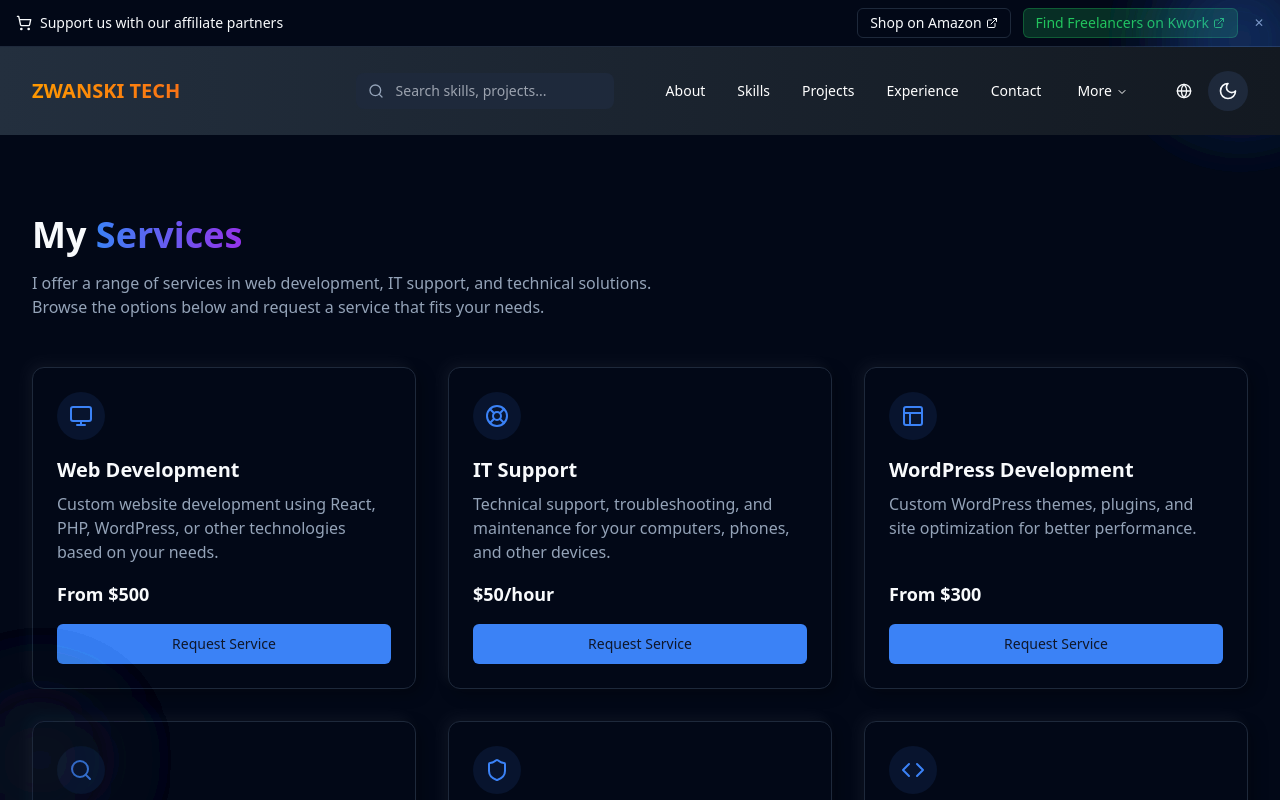
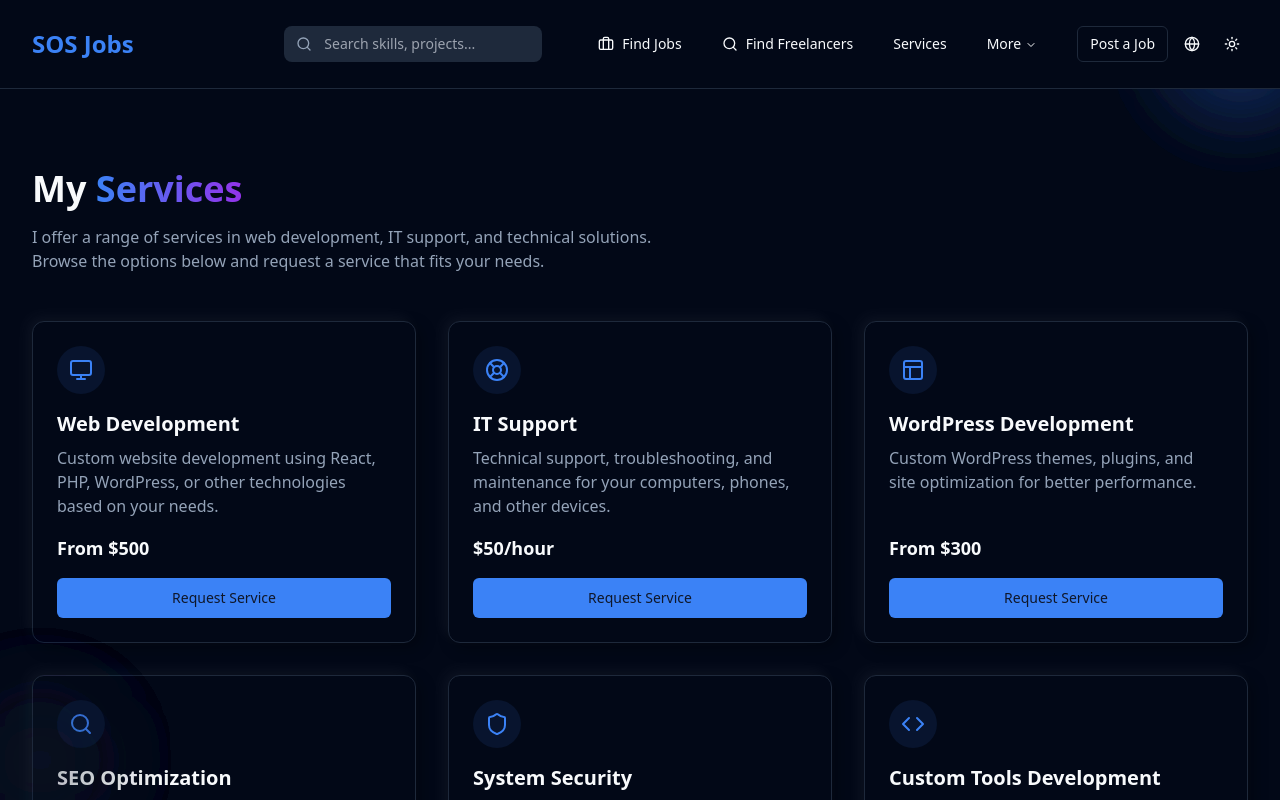
Before and after one commit to zwanski2019/ibrahim-mohamed-portfolio-website, a React (Vite) app: page /services in a window 1280 px wide. Shown: the top 800 px of the page. Built offline with nearby package versions, Linux system fonts and the light colour scheme.

Commit message:
Refactor: Update header/navbar for SOS Jobs
- Update navbar branding and navigation to reflect SOS Jobs platform.
- Fix the theme toggle.
- Update navigation structure with correct routing links.
- Remove affiliate banner.
- Ensure responsive design.

```diff
--- a/src/components/AffiliateProgram.tsx
+++ b/src/components/AffiliateProgram.tsx
@@ -1,6 +1,6 @@
 
 import { useState } from "react";
-import { ShoppingCart, ExternalLink } from "lucide-react";
+import { ShoppingCart, ExternalLink, X } from "lucide-react";
 
 export default function AffiliateProgram() {
   const [showAffiliate, setShowAffiliate] = useState(true);
@@ -8,31 +8,24 @@ export default function AffiliateProgram() {
   if (!showAffiliate) return null;
 
   return (
-    <div className="w-full bg-zwansave-500/10 border-b border-zwansave-500/20">
+    <div className="w-full bg-primary/10 border-b border-primary/20">
       <div className="container mx-auto py-2 px-4">
         <div className="flex flex-col sm:flex-row items-center justify-between gap-2">
           <div className="flex items-center gap-2">
-            <ShoppingCart size={16} className="text-zwansave-500 shrink-0" />
-            <p className="text-sm font-medium text-center sm:text-left">Support us with our affiliate partners</p>
+            <ShoppingCart size={16} className="text-primary shrink-0" />
+            <p className="text-sm font-medium text-center sm:text-left">
+              Support our platform through our partners
+            </p>
           </div>
 
           <div className="flex items-center gap-3 flex-wrap justify-center">
             <a
-              href="https://amzn.to/429a1kO"
-              target="_blank"
-              rel="noopener noreferrer sponsored"
-              className="text-xs sm:text-sm px-3 py-1 bg-zwansave-500/20 text-zwansave-500 rounded-md hover:bg-zwansave-500/30 transition-colors border border-zwansave-500/30 flex items-center gap-1"
-            >
-              Shop on Amazon <ExternalLink size={12} />
-            </a>
-
-            <a
               href="https://kwork.com?ref=15601385"
               target="_blank"
               rel="noopener noreferrer sponsored"
-              className="text-xs sm:text-sm px-3 py-1 bg-green-500/20 text-green-500 rounded-md hover:bg-green-500/30 transition-colors border border-green-500/30 flex items-center gap-1"
+              className="text-xs sm:text-sm px-3 py-1 bg-primary/20 text-primary rounded-md hover:bg-primary/30 transition-colors border border-primary/30 flex items-center gap-1"
             >
-              Find Freelancers on Kwork <ExternalLink size={12} />
+              Find Services on Kwork <ExternalLink size={12} />
             </a>
 
             <button
@@ -40,7 +33,7 @@ export default function AffiliateProgram() {
               className="text-xs text-muted-foreground hover:text-foreground ml-1"
               aria-label="Close affiliate banner"
             >
-              ✕
+              <X size={12} />
             </button>
           </div>
         </div>
--- a/src/components/Navbar.tsx
+++ b/src/components/Navbar.tsx
@@ -1,5 +1,6 @@
+
 import { useState, useEffect } from "react";
-import { Menu, X, ChevronDown, Sparkles, MessageCircle, ShoppingCart, ExternalLink } from "lucide-react";
+import { Menu, X, ChevronDown, Briefcase, MessageCircle, Search } from "lucide-react";
 import { ThemeToggle } from "./ThemeToggle";
 import { SearchBar } from "./SearchBar";
 import { LanguageSelector } from "./LanguageSelector";
@@ -13,13 +14,13 @@ import {
   NavigationMenuTrigger,
   navigationMenuTriggerStyle,
 } from "@/components/ui/navigation-menu";
+import { Button } from "@/components/ui/button";
 import { cn } from "@/lib/utils";
 import { Link } from "react-router-dom";
 
 export default function Navbar() {
   const [isOpen, setIsOpen] = useState(false);
   const [scrolled, setScrolled] = useState(false);
-  const [showAffiliate, setShowAffiliate] = useState(true);
   const { t } = useLanguage();
 
   useEffect(() => {
@@ -38,86 +39,35 @@ export default function Navbar() {
     };
   }, []);
 
-  const navigation = [
-    { name: t('nav.about'), href: "#about" },
-    { name: t('nav.skills'), href: "#skills" },
-    { name: t('nav.projects'), href: "#projects" },
-    { name: t('nav.experience'), href: "#experience" },
-    { name: t('nav.contact'), href: "#contact" },
+  const mainNavigation = [
+    { name: "Find Jobs", href: "/jobs", icon: Briefcase },
+    { name: "Find Freelancers", href: "/freelancers", icon: Search },
+    { name: "Services", href: "/services", icon: null },
   ];
 
-  const scrollToSection = (href: string) => {
-    const element = document.querySelector(href);
-    if (element) {
-      element.scrollIntoView({ behavior: "smooth" });
-      setIsOpen(false);
-    }
-  };
-
   return (
-    <>
-      {showAffiliate && (
-        <div className="w-full bg-zwansave-500/10 border-b border-zwansave-500/20">
-          <div className="container mx-auto py-2 px-4">
-            <div className="flex flex-col sm:flex-row items-center justify-between gap-2">
-              <div className="flex items-center gap-2">
-                <ShoppingCart size={16} className="text-zwansave-500 shrink-0" />
-                <p className="text-sm font-medium text-center sm:text-left">Support us with our affiliate partners</p>
-              </div>
-
-              <div className="flex items-center gap-3 flex-wrap justify-center">
-                <a
-                  href="https://amzn.to/429a1kO"
-                  target="_blank"
-                  rel="noopener noreferrer sponsored"
-                  className="text-xs sm:text-sm px-3 py-1 bg-zwansave-500/20 text-zwansave-500 rounded-md hover:bg-zwansave-500/30 transition-colors border border-zwansave-500/30 flex items-center gap-1"
-                >
-                  Shop on Amazon <ExternalLink size={12} />
-                </a>
-
-                <a
-                  href="https://kwork.com?ref=15601385"
-                  target="_blank"
-                  rel="noopener noreferrer sponsored"
-                  className="text-xs sm:text-sm px-3 py-1 bg-green-500/20 text-green-500 rounded-md hover:bg-green-500/30 transition-colors border border-green-500/30 flex items-center gap-1"
-                >
-                  Find Freelancers on Kwork <ExternalLink size={12} />
-                </a>
-
-                <button
-                  onClick={() => setShowAffiliate(false)}
-                  className="text-xs text-muted-foreground hover:text-foreground ml-1"
-                  aria-label="Close affiliate banner"
-                >
-                  ✕
-                </button>
-              </div>
-            </div>
-          </div>
-        </div>
-      )}
-
     <header
       className={cn(
-          "sticky top-0 left-0 right-0 z-50 transition-all duration-200",
+        "sticky top-0 left-0 right-0 z-50 transition-all duration-200 border-b",
         scrolled
-            ? "py-2 bg-[#131921]/95 backdrop-blur-lg shadow-md border-b border-[#232f3e]/50"
-            : "py-3 bg-gradient-to-r from-[#232f3e] to-[#131921]",
-          isOpen ? "h-auto" : "h-auto"
+          ? "py-2 bg-background/95 backdrop-blur-lg shadow-md"
+          : "py-3 bg-background"
       )}
     >
       <div className="container mx-auto px-4 lg:px-8">
         <nav className="flex items-center justify-between h-16">
+          {/* Logo */}
           <div className="flex items-center">
             <Link
               to="/"
-                className="text-xl font-bold bg-gradient-to-r from-[#f90] to-[#f97316] text-transparent bg-clip-text"
-                aria-label="Zwanski Tech - Web Developer"
+              className="text-2xl font-bold text-primary hover:text-primary/80 transition-colors"
+              aria-label="SOS Jobs - Job Marketplace"
             >
-                ZWANSKI TECH
+              SOS Jobs
             </Link>
           </div>
 
+          {/* Desktop Navigation */}
           <div className="hidden lg:flex items-center space-x-6">
             <div className="mr-4">
               <SearchBar />
@@ -125,50 +75,36 @@ export default function Navbar() {
 
             <NavigationMenu>
               <NavigationMenuList className="space-x-2">
-                  {navigation.map((item) => (
+                {mainNavigation.map((item) => (
                   <NavigationMenuItem key={item.name}>
-                      <NavigationMenuLink
-                        onClick={(e) => {
-                          e.preventDefault();
-                          scrollToSection(item.href);
-                        }}
-                        href={item.href}
+                    <NavigationMenuLink asChild>
+                      <Link
+                        to={item.href}
                         className={cn(
                           navigationMenuTriggerStyle(),
-                          "bg-transparent hover:bg-white/10 text-white px-3 py-2"
+                          "bg-transparent hover:bg-accent/50 px-4 py-2 flex items-center gap-2"
                         )}
                       >
+                        {item.icon && <item.icon className="h-4 w-4" />}
                         {item.name}
+                      </Link>
                     </NavigationMenuLink>
                   </NavigationMenuItem>
                 ))}
 
                 <NavigationMenuItem>
-                    <NavigationMenuTrigger className="bg-transparent hover:bg-white/10 text-white">
-                      {t('nav.more')}
+                  <NavigationMenuTrigger className="bg-transparent hover:bg-accent/50">
+                    More
                   </NavigationMenuTrigger>
                   <NavigationMenuContent>
-                      <ul className="w-[200px] gap-2 p-4 bg-[#131921] border border-[#232f3e]/50">
-                        <li>
-                          <NavigationMenuLink asChild>
-                            <Link
-                              to="/services"
-                              className="block p-2 hover:bg-[#232f3e] rounded-md text-white"
-                            >
-                              {t('nav.services')}
-                            </Link>
-                          </NavigationMenuLink>
-                        </li>
+                    <ul className="w-[200px] gap-2 p-4 bg-background border border-border">
                       <li>
                         <NavigationMenuLink asChild>
                           <Link
                             to="/newsletter"
-                              className="block p-2 hover:bg-[#232f3e] rounded-md text-white"
+                            className="block p-2 hover:bg-accent rounded-md"
                           >
-                              <div className="flex items-center gap-1">
-                                <Sparkles className="h-3 w-3 text-[#f90]" />
                             Newsletter
-                              </div>
                           </Link>
                         </NavigationMenuLink>
                       </li>
@@ -176,41 +112,13 @@ export default function Navbar() {
                         <NavigationMenuLink asChild>
                           <Link
                             to="/chat"
-                              className="block p-2 hover:bg-[#232f3e] rounded-md text-white"
+                            className="block p-2 hover:bg-accent rounded-md"
                           >
-                              <div className="flex items-center gap-1">
-                                <MessageCircle className="h-3 w-3 text-[#f90]" />
+                            <div className="flex items-center gap-2">
+                              <MessageCircle className="h-4 w-4" />
                               Live Chat
                             </div>
                           </Link>
-                          </NavigationMenuLink>
-                        </li>
-                        <li>
-                          <NavigationMenuLink asChild>
-                            <a
-                              href="#playground"
-                              onClick={(e) => {
-                                e.preventDefault();
-                                scrollToSection("#playground");
-                              }}
-                              className="block p-2 hover:bg-[#232f3e] rounded-md text-white"
-                            >
-                              {t('playground.title')}
-                            </a>
-                          </NavigationMenuLink>
-                        </li>
-                        <li>
-                          <NavigationMenuLink asChild>
-                            <a
-                              href="#youtube"
-                              onClick={(e) => {
-                                e.preventDefault();
-                                scrollToSection("#youtube");
-                              }}
-                              className="block p-2 hover:bg-[#232f3e] rounded-md text-white"
-                            >
-                              {t('nav.youtube')}
-                            </a>
                         </NavigationMenuLink>
                       </li>
                     </ul>
@@ -220,17 +128,21 @@ export default function Navbar() {
             </NavigationMenu>
 
             <div className="flex items-center space-x-2 ml-4">
+              <Button variant="outline" size="sm" asChild>
+                <Link to="/post-job">Post a Job</Link>
+              </Button>
               <LanguageSelector />
               <ThemeToggle />
             </div>
           </div>
 
+          {/* Mobile Navigation */}
           <div className="flex items-center lg:hidden">
             <LanguageSelector />
             <ThemeToggle />
             <button
               onClick={() => setIsOpen(!isOpen)}
-                className="ml-2 p-2 rounded-md text-white hover:bg-white/10"
+              className="ml-2 p-2 rounded-md hover:bg-accent"
               aria-label="Toggle Menu"
             >
               {isOpen ? <X size={24} /> : <Menu size={24} />}
@@ -238,85 +150,56 @@ export default function Navbar() {
           </div>
         </nav>
 
+        {/* Mobile Menu */}
         {isOpen && (
           <div className="lg:hidden">
-              <div className="px-2 pt-2 pb-3 space-y-1 bg-[#131921]/95 backdrop-blur-lg shadow-lg border-t border-[#232f3e]/50">
+            <div className="px-2 pt-2 pb-3 space-y-1 bg-background/95 backdrop-blur-lg shadow-lg border-t">
               <div className="px-3 py-2">
                 <SearchBar />
               </div>
 
-                {navigation.map((item) => (
-                  <a
+              {mainNavigation.map((item) => (
+                <Link
                   key={item.name}
-                    onClick={(e) => {
-                      e.preventDefault();
-                      scrollToSection(item.href);
-                    }}
-                    href={item.href}
-                    className="block px-3 py-2 text-base font-medium text-white hover:text-[#f90] transition-colors"
+                  to={item.href}
+                  className="flex items-center gap-2 px-3 py-2 text-base font-medium hover:bg-accent rounded-md transition-colors"
+                  onClick={() => setIsOpen(false)}
                 >
+                  {item.icon && <item.icon className="h-4 w-4" />}
                   {item.name}
-                  </a>
+                </Link>
               ))}
 
-                <hr className="border-[#232f3e]/50 my-2" />
+              <hr className="border-border my-2" />
 
               <Link
-                  to="/services"
-                  className="block px-3 py-2 text-base font-medium text-white hover:text-[#f90] transition-colors"
+                to="/post-job"
+                className="block px-3 py-2 text-base font-medium hover:bg-accent rounded-md transition-colors"
                 onClick={() => setIsOpen(false)}
               >
-                  {t('nav.services')}
+                Post a Job
               </Link>
 
               <Link
                 to="/newsletter"
-                  className="block px-3 py-2 text-base font-medium text-white hover:text-[#f90] transition-colors"
+                className="block px-3 py-2 text-base font-medium hover:bg-accent rounded-md transition-colors"
                 onClick={() => setIsOpen(false)}
               >
-                  <div className="flex items-center gap-2">
-                    <Sparkles className="h-4 w-4 text-[#f90]" />
                 Newsletter
-                  </div>
               </Link>
 
               <Link
                 to="/chat"
-                  className="block px-3 py-2 text-base font-medium text-white hover:text-[#f90] transition-colors"
+                className="flex items-center gap-2 px-3 py-2 text-base font-medium hover:bg-accent rounded-md transition-colors"
                 onClick={() => setIsOpen(false)}
               >
-                  <div className="flex items-center gap-2">
-                    <MessageCircle className="h-4 w-4 text-[#f90]" />
+                <MessageCircle className="h-4 w-4" />
                 Live Chat
-                  </div>
               </Link>
-
-                <a
-                  href="#playground"
-                  onClick={(e) => {
-                    e.preventDefault();
-                    scrollToSection("#playground");
-                  }}
-                  className="block px-3 py-2 text-base font-medium text-white hover:text-[#f90] transition-colors"
-                >
-                  {t('playground.title')}
-                </a>
-
-                <a
-                  href="#youtube"
-                  onClick={(e) => {
-                    e.preventDefault();
-                    scrollToSection("#youtube");
-                  }}
-                  className="block px-3 py-2 text-base font-medium text-white hover:text-[#f90] transition-colors"
-                >
-                  {t('nav.youtube')}
-                </a>
             </div>
           </div>
         )}
       </div>
     </header>
-    </>
   );
 }
--- a/src/components/ThemeToggle.tsx
+++ b/src/components/ThemeToggle.tsx
@@ -1,16 +1,24 @@
 
-import { Moon } from "lucide-react";
+import { Moon, Sun } from "lucide-react";
 import { useTheme } from "@/context/ThemeContext";
+import { Button } from "@/components/ui/button";
 
 export function ThemeToggle() {
-  const { theme } = useTheme();
+  const { theme, toggleTheme } = useTheme();
 
   return (
-    <div
-      className="flex items-center justify-center w-10 h-10 rounded-full bg-muted"
-      aria-label="Dark mode is enabled"
+    <Button
+      variant="ghost"
+      size="icon"
+      onClick={toggleTheme}
+      className="h-8 w-8"
+      aria-label={`Switch to ${theme === "dark" ? "light" : "dark"} mode`}
     >
-      <Moon className="h-5 w-5" />
-    </div>
+      {theme === "dark" ? (
+        <Sun className="h-4 w-4" />
+      ) : (
+        <Moon className="h-4 w-4" />
+      )}
+    </Button>
   );
 }
--- a/src/context/ThemeContext.tsx
+++ b/src/context/ThemeContext.tsx
@@ -1,20 +1,42 @@
 
-import React, { createContext, useContext, useEffect } from "react";
+import React, { createContext, useContext, useEffect, useState } from "react";
+
+type Theme = "light" | "dark";
 
 type ThemeContextType = {
-  theme: "dark";
+  theme: Theme;
+  toggleTheme: () => void;
 };
 
 const ThemeContext = createContext<ThemeContextType | undefined>(undefined);
 
 export function ThemeProvider({ children }: { children: React.ReactNode }) {
-  // Force dark mode
+  const [theme, setTheme] = useState<Theme>("dark");
+
   useEffect(() => {
-    document.documentElement.classList.add("dark");
+    // Check if user has a preference stored
+    const stored = localStorage.getItem("theme") as Theme | null;
+    if (stored) {
+      setTheme(stored);
+    } else {
+      // Default to dark mode
+      setTheme("dark");
+    }
   }, []);
 
+  useEffect(() => {
+    // Apply theme to document
+    document.documentElement.classList.remove("light", "dark");
+    document.documentElement.classList.add(theme);
+    localStorage.setItem("theme", theme);
+  }, [theme]);
+
+  const toggleTheme = () => {
+    setTheme(prev => prev === "dark" ? "light" : "dark");
+  };
+
   return (
-    <ThemeContext.Provider value={{ theme: "dark" }}>
+    <ThemeContext.Provider value={{ theme, toggleTheme }}>
       {children}
     </ThemeContext.Provider>
   );
```
Also changed, not shown: src/pages/Index.tsx (+13 -12 lines). Lines whose indentation alone changed are shown as unchanged.
